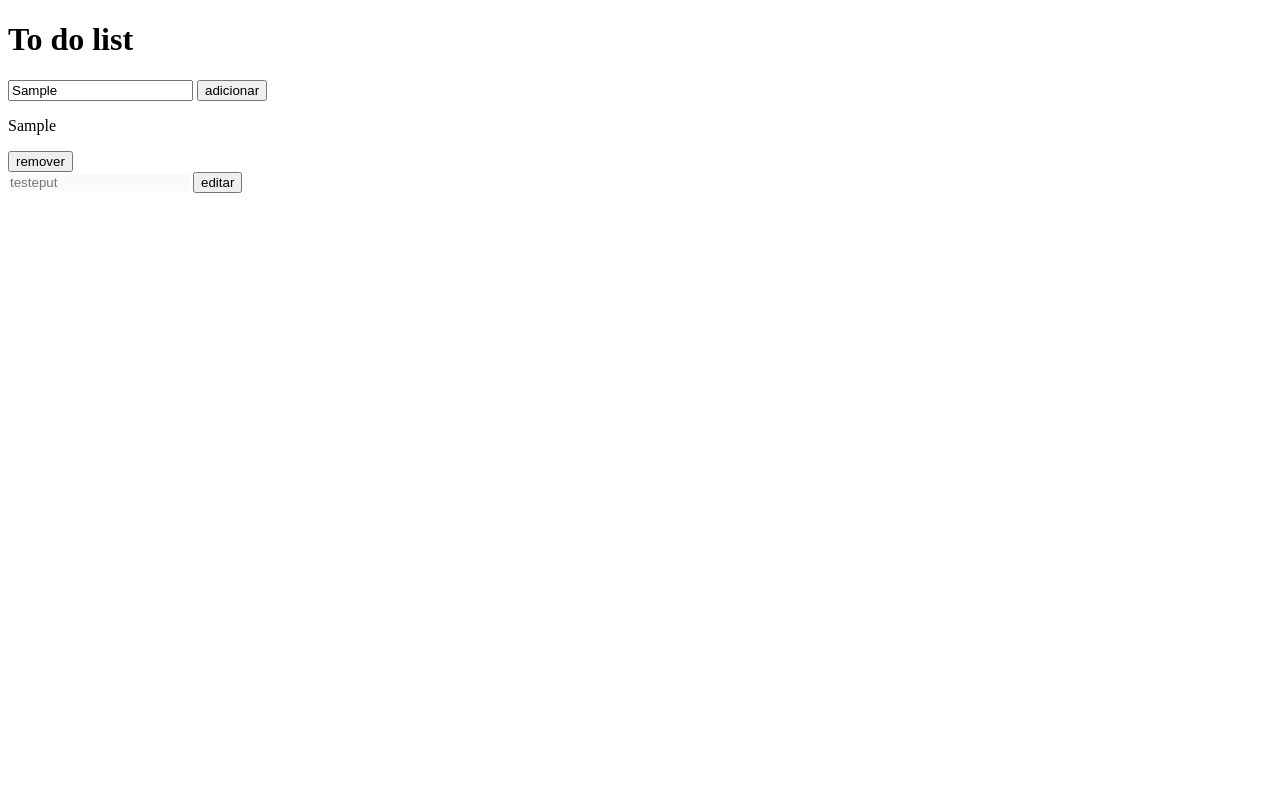
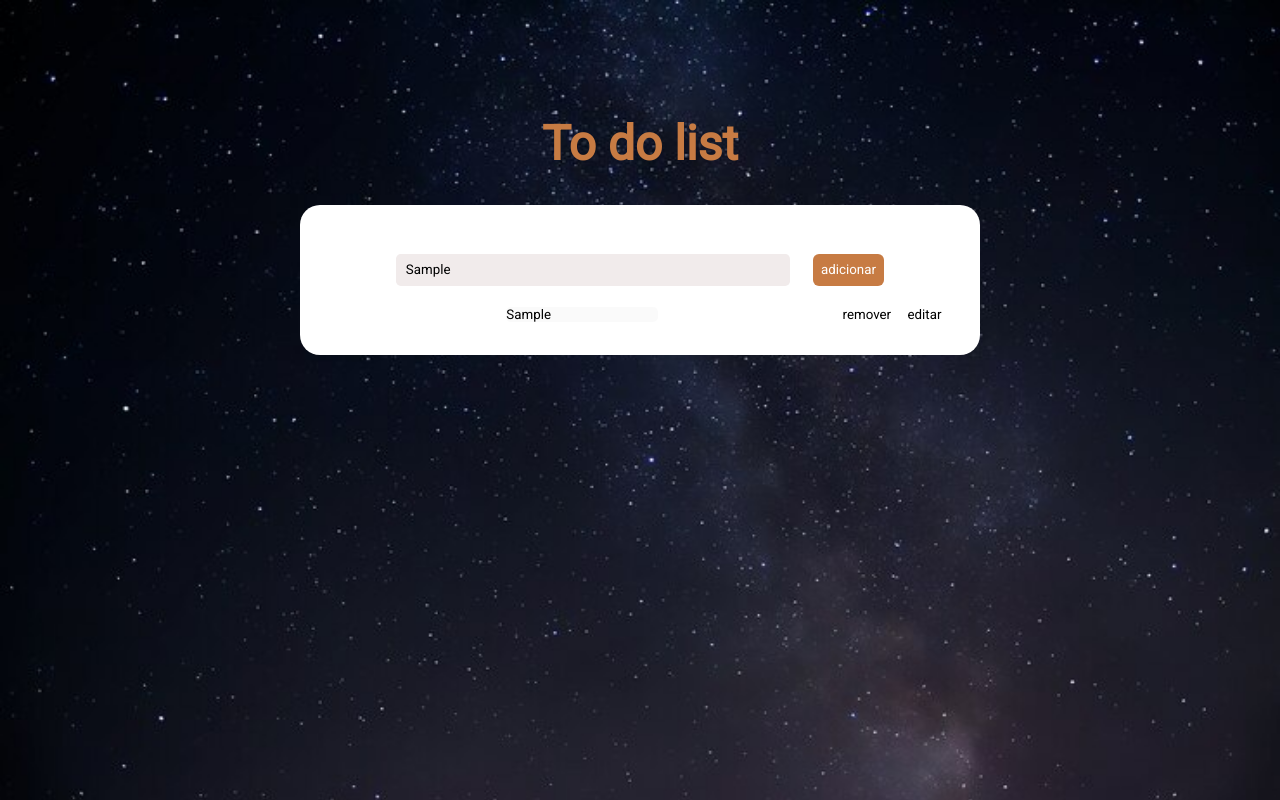
Before and after one commit to nattan447/TodoListWeb, a plain HTML site: page index.html in a window 1280 px wide. Both pictures are taken after typing "Sample" into the empty fields and a click on the button "adicionar". Drawn offline with Linux system fonts and the light colour scheme.

Commit message:
all done

```diff
--- a/index.html
+++ b/index.html
@@ -1,44 +1,30 @@
 <!DOCTYPE html>
 <html lang="en">
   <head>
-    <meta charset="UTF-8">
-    <meta name="viewport" content="width=device-width, initial-scale=1.0">
+    <meta charset="UTF-8" />
+    <meta name="viewport" content="width=device-width, initial-scale=1.0" />
     <title>To do</title>
+    <link rel="stylesheet" href="styles.css" />
+
+    <link rel="preconnect" href="https://fonts.googleapis.com" />
+    <link rel="preconnect" href="https://fonts.gstatic.com" crossorigin />
+    <link
+      href="https://fonts.googleapis.com/css2?family=Roboto&display=swap"
+      rel="stylesheet"
+    />
     <script src="script.js" defer></script>
   </head>
   <body>
+    <img />
     <header>
       <h1>To do list</h1>
     </header>
+    <main>
       <div id="inputview">
-<input type="text" id="tarefa" placeholder="digite a sua tarefa">
+        <input type="text" id="tarefa" placeholder="digite a sua tarefa" />
         <button id="btn">adicionar</button>
       </div>
-<div id="lista">
-
-
-
-</div>
-<input type="text" placeholder="testeput" id="testeput">
-<button id="edit">editar</button>
+      <div id="lista"></div>
+    </main>
   </body>
 </html>
-
-
-<style>
-
-#testeput{
-border: none;
-}
-
-</style>
-<script>
-     document.getElementById("testeput").disabled = true;
-     document.getElementById("edit").addEventListener("click",()=>{
-        document.getElementById("testeput").disabled = false;
-        document.getElementById("testeput").addEventListener("mouseout",()=>{
-            document.getElementById("testeput").disabled = true;
-        })
-
-     })
-</script>
--- a/script.js
+++ b/script.js
@@ -1,40 +1,57 @@
-const btn=document.getElementById("btn");
-let counter=0;
-class Tarefa  {
-    constructor(nome,id){
-        this.nome=nome;
-        this.id=id
+const btn = document.getElementById("btn");
+let counter = 0;
+let counterinput = 10;
+
+class Tarefa {
+  constructor(nome, id, id_input) {
+    this.nome = nome;
+    this.id = id;
+    this.id_input = id_input;
   }
 
-editar()
-{
-
-
+  editar() {
+    document.getElementById(this.id_input).disabled = false;
+    document
+      .getElementById(this.id_input)
+      .addEventListener("mouseleave", () => {
+        document.getElementById(this.id_input).disabled = true;
+      });
   }
 
-    remover(){
+  remover() {
     document.getElementById(this.id).remove();
   }
-    adicionar(){
-        const btnremove=document.createElement("button");
-        btnremove.textContent="remover"
-        let lista=document.getElementById("lista")
-        let viewtarefa=document.createElement("div")
-        viewtarefa.id=this.id;
-        let tarefatxt=document.createElement("p");
-        tarefatxt.textContent=this.nome;
-        viewtarefa.appendChild(tarefatxt)
+  adicionar() {
+    const btnedit = document.createElement("button");
+    btnedit.textContent = "editar";
+    const btnremove = document.createElement("button");
+    btnremove.textContent = "remover";
+    let lista = document.getElementById("lista");
+    let viewtarefa = document.createElement("div");
+    viewtarefa.id = this.id;
+    viewtarefa.className = "viewtarefa";
+    let tarefatxt = document.createElement("input");
+    tarefatxt.type = "text";
+    tarefatxt.value = this.nome;
+    tarefatxt.id = this.id_input;
+    tarefatxt.disabled = true;
+    viewtarefa.appendChild(tarefatxt);
     viewtarefa.appendChild(btnremove);
-        lista.appendChild(viewtarefa)
-        btnremove.addEventListener("click",()=>{
+    viewtarefa.appendChild(btnedit);
+    lista.appendChild(viewtarefa);
+    btnremove.addEventListener("click", () => {
       this.remover();
-        })
+    });
+    btnedit.addEventListener("click", () => {
+      this.editar();
+    });
   }
 }
 
-btn.addEventListener("click",()=>{
-    counter++
-    let nometarefa=document.getElementById("tarefa").value;
-    let tarefa=new Tarefa(nometarefa,counter);
+btn.addEventListener("click", () => {
+  counterinput++;
+  counter++;
+  let nometarefa = document.getElementById("tarefa").value;
+  let tarefa = new Tarefa(nometarefa, counter, counterinput);
   tarefa.adicionar();
-})
+});
--- /dev/null
+++ b/styles.css
@@ -0,0 +1,80 @@
+* {
+  padding: 0;
+  font-family: "Roboto", sans-serif;
+}
+body {
+  background-image: url("imgs/universebackground.jpg");
+  background-size: cover;
+}
+header {
+  text-align: center;
+  margin-top: 7%;
+}
+header h1 {
+  font-size: 3rem;
+  color: #c77b43;
+  font-weight: bold;
+}
+main {
+  background-color: white;
+  margin: 0 auto;
+  text-align: center;
+  width: 50%;
+  border-radius: 20px;
+  padding: 1.9%;
+}
+
+#inputview {
+  text-align: center;
+}
+#inputview button {
+  padding: 1.3%;
+  border-radius: 6px;
+  border-style: none;
+  margin-left: 3%;
+  background-color: #c77b43;
+  color: white;
+}
+#inputview input {
+  background-color: #f1ebeb;
+  border-style: none;
+}
+
+#tarefa {
+  width: 24rem;
+  height: 2rem;
+  padding-left: 10px;
+}
+.viewtarefa {
+  border-radius: 8px;
+  height: 2rem;
+
+  margin-top: 2%;
+  display: flex;
+  flex-direction: row;
+  align-items: center;
+  justify-content: center;
+}
+.viewtarefa:hover {
+  background-color: #f1ebeb;
+}
+.viewtarefa input {
+  margin: 0 auto;
+
+  color: black;
+  border-style: none;
+}
+.viewtarefa input:hover {
+  background-color: #f1ebeb;
+}
+.viewtarefa button {
+  background-color: white;
+  margin-right: 2%;
+  padding: 0.3%;
+  border-radius: 4px;
+  border-style: none;
+}
+input {
+  border-radius: 0.3rem;
+  margin-top: 4%;
+}
```
Also changed, not shown: imgs/universebackground.jpg (added). Lines whose indentation alone changed are shown as unchanged.
